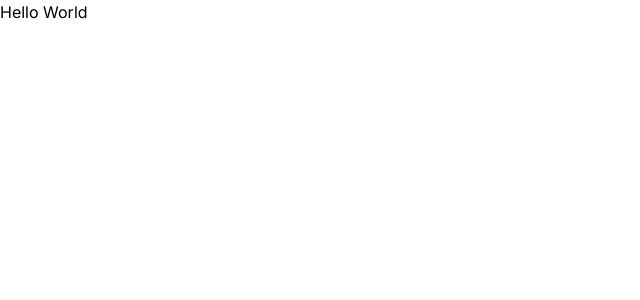
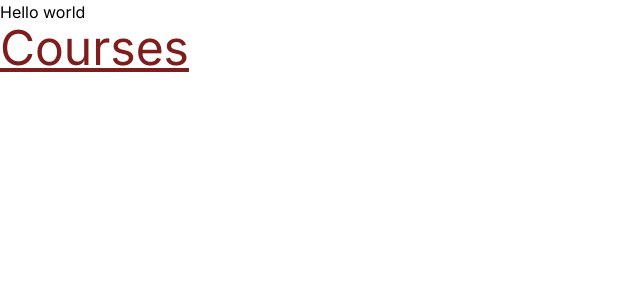
Before and after one commit to async-avi/fekor, a Next.js app: page / in a window 1280 px wide. Shown: the top 300 px of the page, without its empty margins (0-640 px from the left). Built offline with nearby package versions, Linux system fonts and the light colour scheme.

Commit message:
Minor tweeks

```diff
--- a/src/app/page.tsx
+++ b/src/app/page.tsx
@@ -1,7 +1,15 @@
 import React from "react";
+import Link from "next/link";
 
 function page() {
-  return <div>Hello World</div>;
+  return (
+    <div>
+      <h1>Hello world</h1>
+      <Link href={"/courses"} className="underline text-red-900 text-5xl">
+        Courses
+      </Link>
+    </div>
+  );
 }
 
 export default page;
--- a/src/components/SingleCourse.tsx
+++ b/src/components/SingleCourse.tsx
@@ -1,6 +1,8 @@
 import { Course } from "@/constants/interfaces";
 import React from "react";
 import Voting from "./Voting";
+import WatchHours from "./WatchHours";
+import ReactionReview from "./ReactionReview";
 
 function SingleCourse({ course }: { course: Course }) {
   const {
@@ -20,7 +22,6 @@ function SingleCourse({ course }: { course: Course }) {
     publisherId,
   } = course;
 
-  const upvotePercentage = Math.floor((upVotes / (upVotes + downVotes)) * 100);
   return (
     <div className="h-screen w-screen p-5" key={id}>
       <h1 className="text-2xl font-bold">{title}</h1>
@@ -29,6 +30,13 @@ function SingleCourse({ course }: { course: Course }) {
         alt={`${title} image`}
         className="w-[100%] rounded-lg"
       />
+      <div className="flex gap-2">
+        <WatchHours
+          watchHours={watchHours}
+          actualWatchHours={actualWatchHours}
+        />
+        <ReactionReview />
+      </div>
       <Voting upVotes={upVotes} downVotes={downVotes} />
     </div>
   );
--- a/src/components/Voting.tsx
+++ b/src/components/Voting.tsx
@@ -11,7 +11,7 @@ function Voting(params: Params) {
   const downVotesPercentage = 100 - upVotesPercentage;
 
   return (
-    <>
+    <div className="my-4 w-full">
       <div className="w-full h-14 flex">
         {upVotes < 15 ? (
           <div className="max-w-fit px-1 bg-blue-200 border-[6px] border-blue-800 rounded-l-3xl flex justify-center items-center border-r-2">
@@ -48,7 +48,7 @@ function Voting(params: Params) {
           <h4 className="text-xs self-center font-semibold">DownVotes</h4>
         </div>
       </div>
-    </>
+    </div>
   );
 }
 
--- a/tailwind.config.ts
+++ b/tailwind.config.ts
@@ -13,6 +13,9 @@ const config: Config = {
         "gradient-conic":
           "conic-gradient(from 180deg at 50% 50%, var(--tw-gradient-stops))",
       },
+      colors: {
+        gold: "#FFD700",
+      },
     },
   },
   plugins: [],
```
